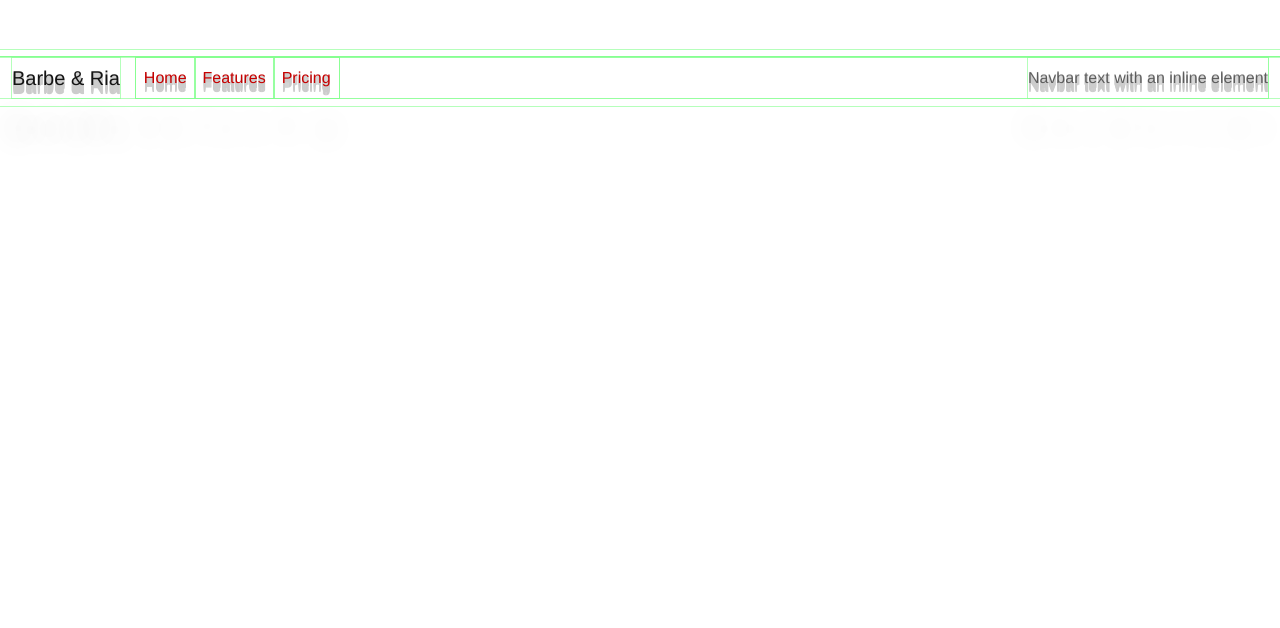
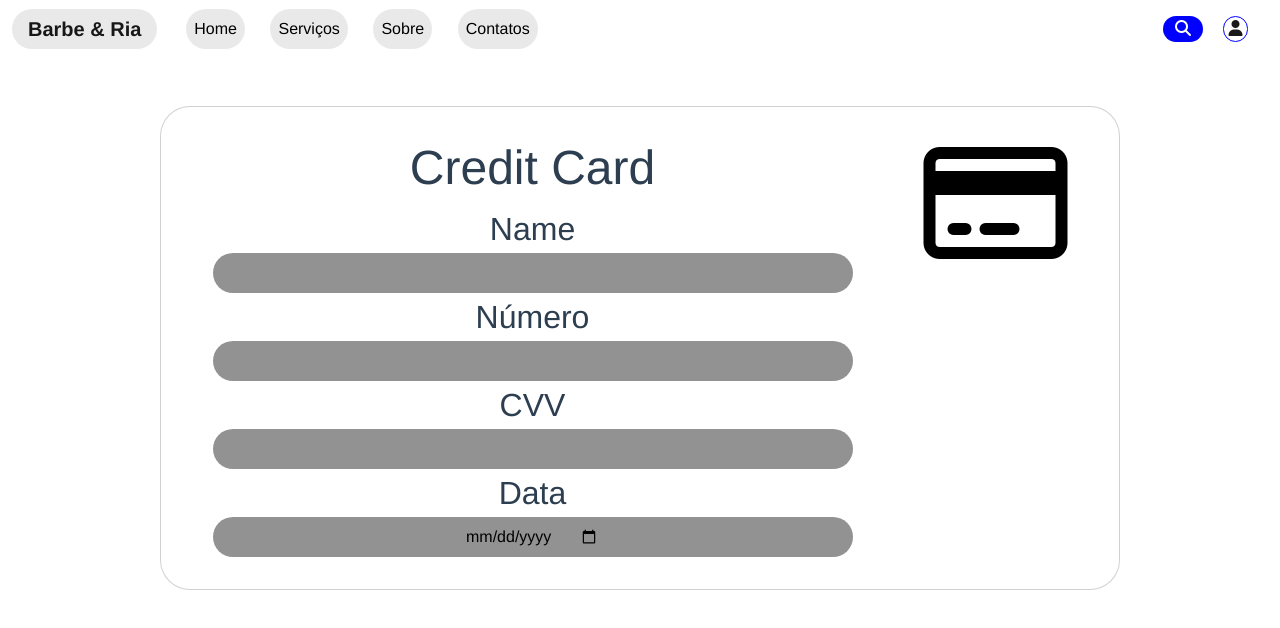
Before and after one commit to GTauber/PB-TP09Bapp, a Vue app: page / in a window 1280 px wide. Shown: the top 628 px of the page. Built offline with nearby package versions, Linux system fonts and the light colour scheme.

Commit message:
Component Header and  Payments

```diff
--- a/public/index.html
+++ b/public/index.html
@@ -6,6 +6,7 @@
     <meta name="viewport" content="width=device-width,initial-scale=1.0">
     <link rel="icon" href="<%= BASE_URL %>favicon.ico">
     <title><%= htmlWebpackPlugin.options.title %></title>
+    <script src="https://kit.fontawesome.com/79f080f5d5.js" crossorigin="anonymous"></script>
   </head>
   <body>
     <noscript>
--- a/src/App.vue
+++ b/src/App.vue
@@ -1,25 +1,26 @@
 <template>
     <HeaderComp></HeaderComp>
+    <div class="d-flex justify-content-center mt-5">
+      <PaymentsComp></PaymentsComp>
+    </div>
 </template>
 
 <script>
 import HeaderComp from './components/HeaderComp.vue'
+import PaymentsComp from './components/PaymentsComp.vue'
 export default {
 
 
   name: 'App',
   components: {
-    HeaderComp
+    HeaderComp,
+    PaymentsComp,
   }
 }
 </script>
 
 <style>
 
-* {
-  outline: 1px solid rgba(132, 255, 142, 0.6);
-  box-sizing: border-box;
-}
 
 #app {
   font-family: Avenir, Helvetica, Arial, sans-serif;
--- a/src/components/HeaderComp.vue
+++ b/src/components/HeaderComp.vue
@@ -13,14 +13,22 @@
                             <a class="nav-link" aria-current="page" href="#">Home</a>
                         </li>
                         <li class="nav-item">
-                            <a class="nav-link" href="#">Features</a>
+                            <a class="nav-link" href="#">Serviços</a>
                         </li>
                         <li class="nav-item">
-                            <a class="nav-link" href="#">Pricing</a>
+                            <a class="nav-link" href="#">Sobre</a>
+                        </li>
+                        <li class="nav-item">
+                            <a class="nav-link" href="#">Contatos</a>
                         </li>
                     </ul>
                     <span class="navbar-text">
-                        Navbar text with an inline element
+                        <div class="search-box">
+                            <a href="#"><i class="fa-solid fa-magnifying-glass search"></i></a>
+                        </div>
+                        <div class="profile-box">
+                            <a href="#"><i class="fa-solid fa-user user-profile"></i></a>
+                        </div>
                     </span>
                 </div>
             </div>
@@ -37,33 +45,58 @@ export default {
 </script>
 
 <style scoped>
-* {
-    box-sizing: border-box;
+
+.navbar-brand {
+    border-radius: 100px;
+    font-weight: bold;
+    background-color: rgba(202, 202, 202, 0.414);
+    padding: 0.3rem 1rem;
+}
+
+.search-box {
+    display: flex;
+    justify-content: center;
+    align-items: center;
+    background-color: blue;
+    margin-right: 20px;
+    border-radius: 15px;
+    width: 40px;
+}
+
+.profile-box {
+    display: flex;
+    justify-content: center;
+    align-items: center;
+    border-radius: 10px;
+    border: 1px solid blue;
+    margin-right: 20px;
+    border-radius: 15px;
+    width: 25px;
+}
+
+
+.search {
+    color: white;
+}
+
+.navbar-text {
+    display: flex;
+    justify-content: flex-end;
+
 }
 
 .nav-item a {
-    color: rgb(199, 0, 0);
+    margin: 0vw 1vw;
+    color: rgb(0, 0, 0);
+    border-radius: 100px;
+    background-color: rgba(202, 202, 202, 0.414);
 }
 
 .nav-item a:hover {
-    color: rgb(255, 255, 255);
+    color: rgb(138, 49, 11);
 }
 
-.text-pop-up-tr {
-	animation: text-pop-up-tr 0.5s cubic-bezier(0.250, 0.460, 0.450, 0.940) both;
-}
 
-@keyframes text-pop-up-tr {
-  0% {
-    transform: translateY(0) translateX(0);
-    transform-origin: 50% 50%;
-    text-shadow: none;
-  }
-  100% {
-    transform: translateY(50px);
-    transform-origin: 50% 50%;
-    text-shadow: 0 1px 0 #cccccc, 0 2px 0 #cccccc, 0 3px 0 #cccccc, 0 4px 0 #cccccc, 0 5px 0 #cccccc, 0 6px 0 #cccccc, 0 7px 0 #cccccc, 0 8px 0 #cccccc, 0 9px 0 #cccccc, 0 50px 30px rgba(0, 0, 0, 0.3);
-  }
-}
+
 
 </style>
--- /dev/null
+++ b/src/components/PaymentsComp.vue
@@ -0,0 +1,61 @@
+<template>
+    <div class="card w-75">
+        <div class="card-body d-flex justify-content-around">
+            <div class="py-3">
+                <h5 class="card-title">Credit Card</h5>
+                <form action="submit" class="d-flex flex-md-column align-items-center">
+                    <label for="fName" class="lb">Name</label>
+                    <input type="text" name="fname" id="fName">
+                    <label for="fCardNumber" class="lb">Número</label>
+                    <input type="text" name="fCardNumber" id="fCardNumber">
+                    <label for="fCardCVV" class="lb">CVV</label>
+                    <input type="text" name="fCardCVV" id="fCardCVV">
+                    <label for="fDate" class="lb">Data</label>
+                    <input type="date" id="fDate" name="fDate" placeholder="Data">
+                </form>
+            </div>
+            <i class="fa-regular fa-credit-card mt-3"></i>
+        </div>
+    </div>
+</template>
+
+<script>
+export default {
+    name: 'PaymentsComp'
+}
+</script>
+
+<style scoped>
+.lb {
+    font-size: 2rem;
+
+}
+input {
+    display: flex;
+    align-items: center;
+    justify-content: center;
+    width: 50vw;
+    border-radius: 50px;
+    background-color: rgb(146, 146, 146);
+    border: none;
+    height: 5vh;
+}
+
+#fDate {
+  padding: 15px 35px;
+}
+
+.fa-credit-card {
+    font-size: 8rem;
+    color: black
+}
+
+.card {
+    border-radius: 30px;
+}
+
+.card-title {
+    font-size: 3rem;
+}
+
+</style>
```
